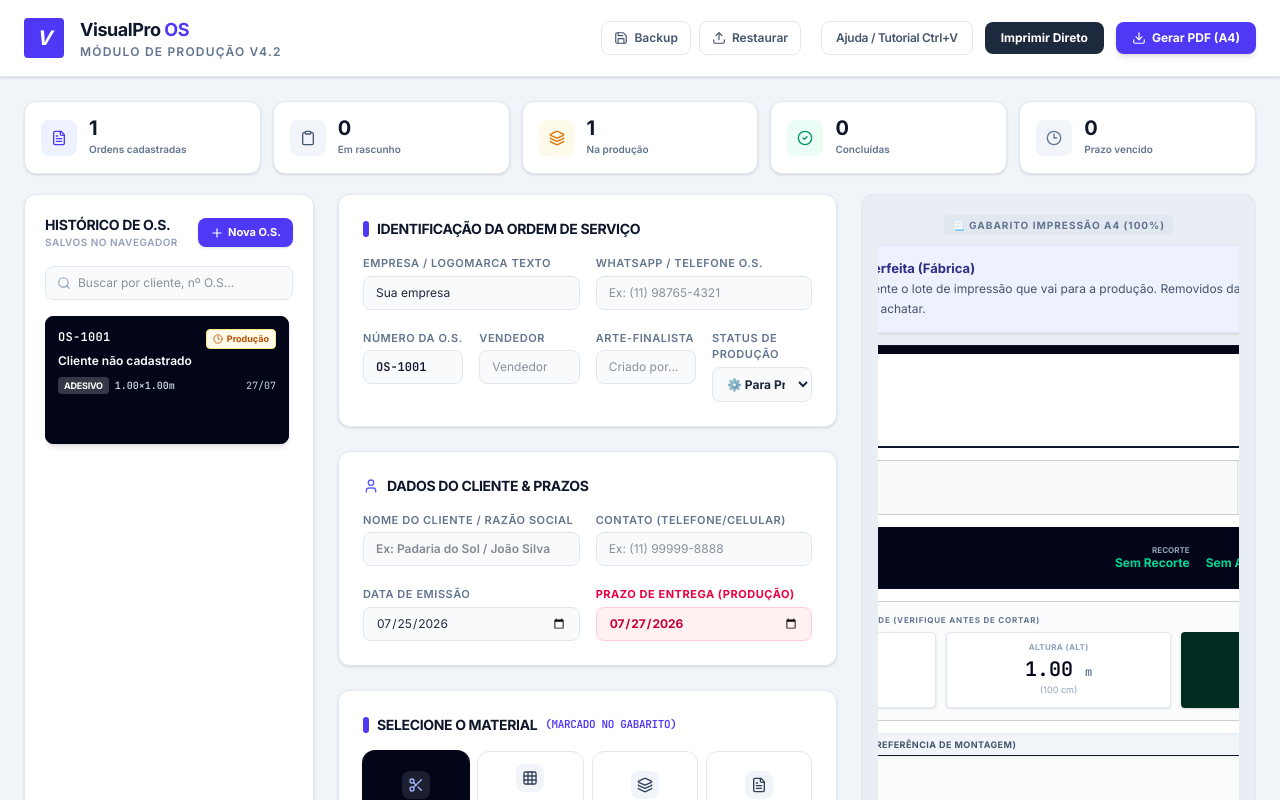
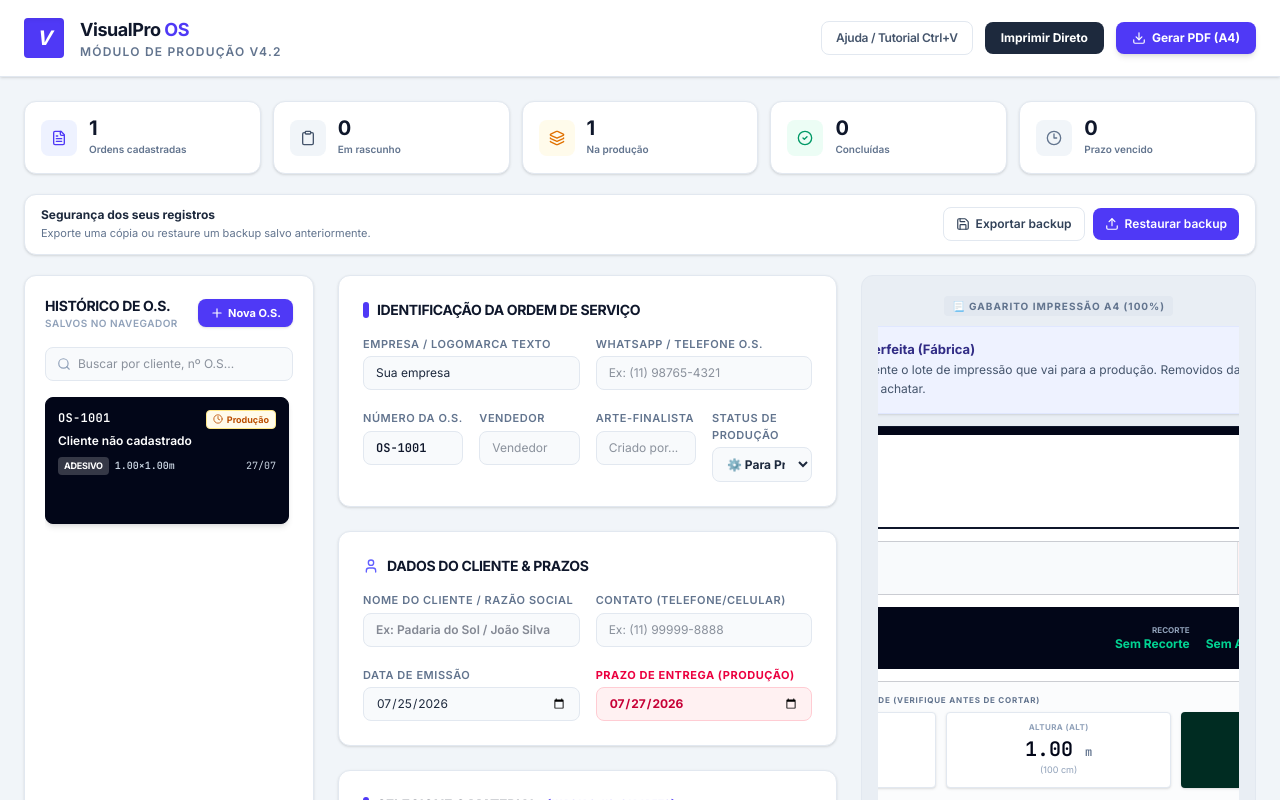
Before and after one commit to polar4851/geradordeos, a React (Vite) app: page / in a window 1280 px wide. Shown: the top 800 px of the page. Built offline with nearby package versions, Linux system fonts and the light colour scheme.

Commit message:
Make backup controls available on all screen sizes

```diff
--- a/src/App.tsx
+++ b/src/App.tsx
@@ -163,7 +163,7 @@ export default function App() {
       try {
         const parsed = JSON.parse(String(reader.result));
         const imported = Array.isArray(parsed) ? parsed : parsed.orders;
-        if (!Array.isArray(imported) || imported.some((item: any) => !item || typeof item.id !== 'string' || typeof item.osNumber !== 'string' || typeof item.clienteNome !== 'string' || typeof item.material !== 'string')) throw new Error('Formato inválido');
+        if (!Array.isArray(imported) || imported.length === 0 || imported.some((item: any) => !item || typeof item.id !== 'string' || typeof item.osNumber !== 'string' || typeof item.clienteNome !== 'string' || typeof item.material !== 'string')) throw new Error('Formato inválido');
         if (!window.confirm('Importar ' + imported.length + ' ordem(ns)? Os dados atuais deste navegador serão substituídos.')) return;
         setOrders(imported); setActiveOSId(imported[0]?.id || '');
         localStorage.setItem('visual_comm_os_list', JSON.stringify(imported)); setStorageError(false);
@@ -345,11 +345,6 @@ export default function App() {
         {activeOS && (
           <div className="flex items-center gap-3">
 
-            <div className="hidden xl:flex items-center gap-2 mr-2">
-              <button type="button" onClick={handleExportBackup} className="px-3 py-2 border border-slate-200 hover:bg-slate-50 text-slate-600 rounded-lg text-xs font-semibold flex items-center gap-1.5"><Save className="w-3.5 h-3.5" /> Backup</button>
-              <button type="button" onClick={() => importInputRef.current?.click()} className="px-3 py-2 border border-slate-200 hover:bg-slate-50 text-slate-600 rounded-lg text-xs font-semibold flex items-center gap-1.5"><Upload className="w-3.5 h-3.5" /> Restaurar</button>
-              <input ref={importInputRef} type="file" accept="application/json,.json" className="hidden" onChange={handleImportBackup} />
-            </div>
             <button
               type="button"
               onClick={() => setShowHelp(!showHelp)}
@@ -423,6 +418,15 @@ export default function App() {
             { label: 'Concluídas', value: counts.completed, icon: CheckCircle2, tone: 'text-emerald-600 bg-emerald-50' },
             { label: 'Prazo vencido', value: counts.overdue, icon: Clock3, tone: counts.overdue ? 'text-rose-600 bg-rose-50' : 'text-slate-500 bg-slate-100' }
           ].map((item) => { const Icon = item.icon; return <div key={item.label} className="bg-white border border-slate-200 rounded-xl p-4 shadow-sm flex items-center gap-3"><div className={'w-9 h-9 rounded-lg flex items-center justify-center ' + item.tone}><Icon className="w-4 h-4" /></div><div><div className="text-xl font-black text-slate-900 leading-none">{item.value}</div><div className="text-[10px] text-slate-500 font-semibold mt-1">{item.label}</div></div></div>; })}
+        </section>
+
+        <section className="no-print flex flex-wrap items-center justify-between gap-3 bg-white border border-slate-200 rounded-xl px-4 py-3 shadow-sm">
+          <div><p className="text-xs font-bold text-slate-800">Segurança dos seus registros</p><p className="text-[11px] text-slate-500 mt-0.5">Exporte uma cópia ou restaure um backup salvo anteriormente.</p></div>
+          <div className="flex items-center gap-2">
+            <button type="button" onClick={handleExportBackup} className="px-3 py-2 border border-slate-200 hover:bg-slate-50 text-slate-700 rounded-lg text-xs font-semibold flex items-center gap-1.5"><Save className="w-3.5 h-3.5" /> Exportar backup</button>
+            <button type="button" onClick={() => importInputRef.current?.click()} className="px-3 py-2 bg-indigo-600 hover:bg-indigo-700 text-white rounded-lg text-xs font-semibold flex items-center gap-1.5"><Upload className="w-3.5 h-3.5" /> Restaurar backup</button>
+            <input ref={importInputRef} type="file" accept="application/json,.json" className="hidden" onChange={handleImportBackup} />
+          </div>
         </section>
         {storageError && <div className="no-print rounded-lg border border-rose-200 bg-rose-50 text-rose-800 px-4 py-3 text-xs font-semibold">O navegador não conseguiu salvar as alterações. Exporte um backup e libere espaço antes de continuar.</div>}
         <div className="grid grid-cols-1 lg:grid-cols-12 gap-6 items-start">
```
